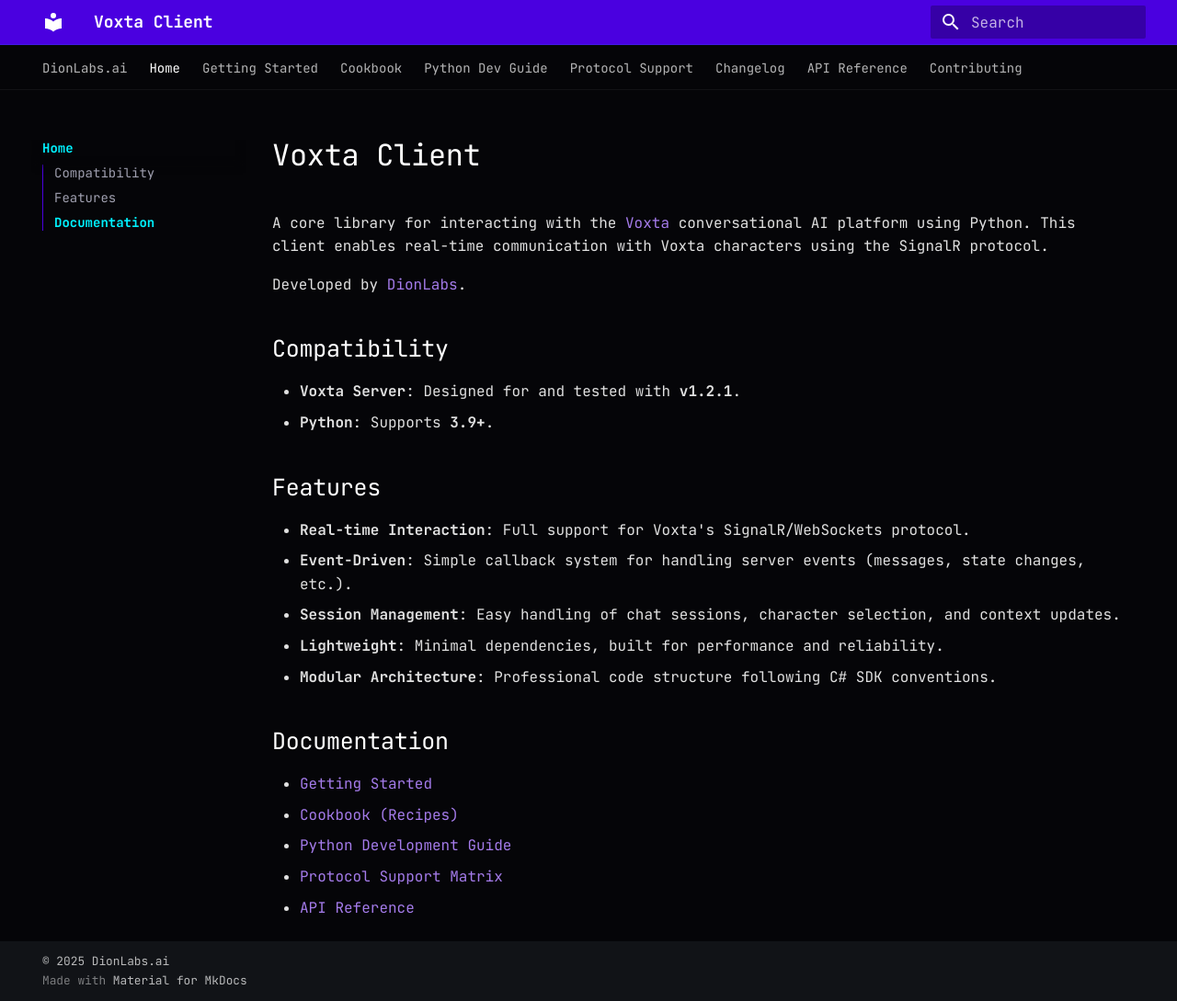
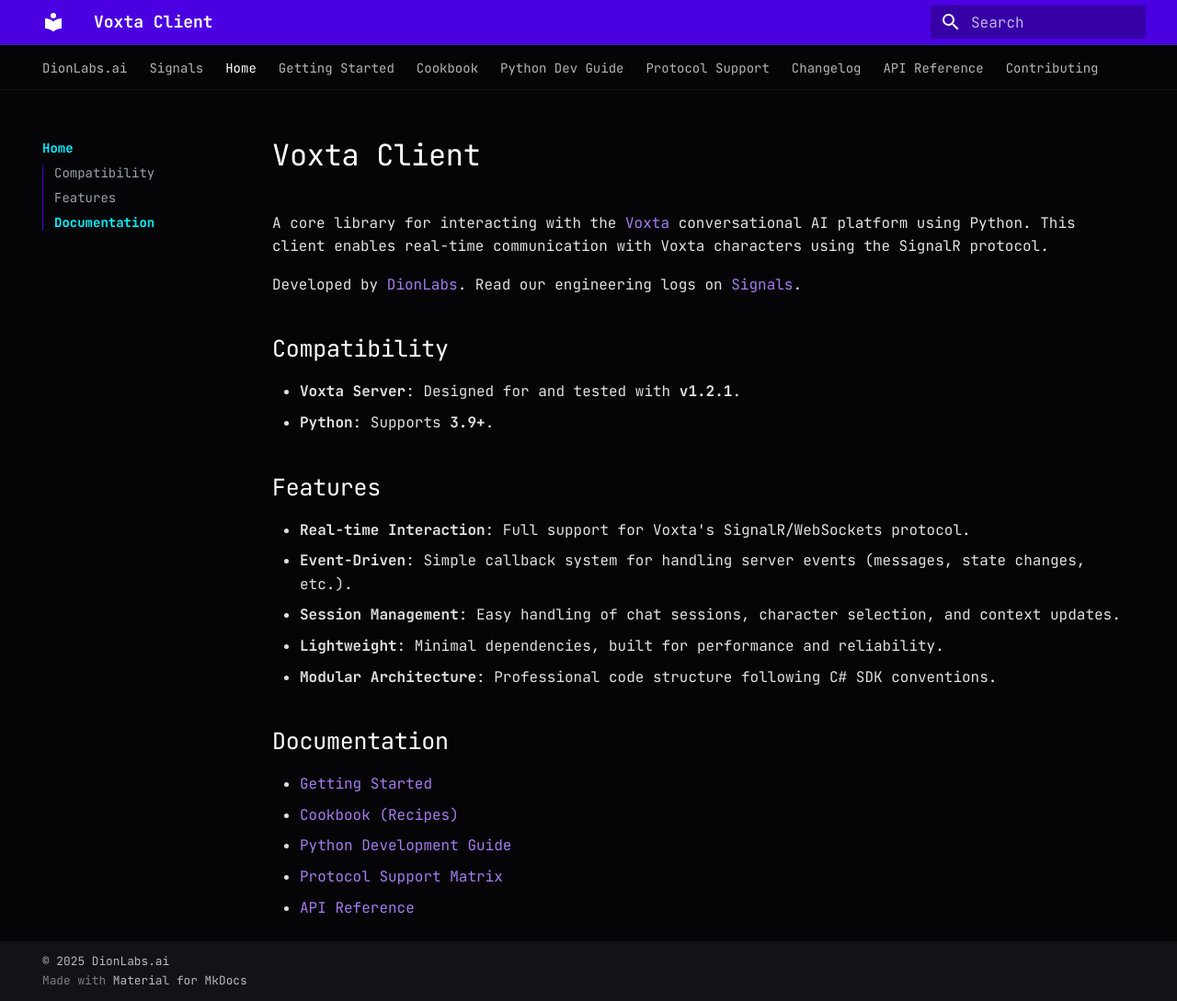
Before and after one commit to dion-labs/voxta-client, an MkDocs documentation site: the page built from docs/index.md, in a window 1280 px wide and 1089 px high. Shown: the whole window at 92% size. Built offline with MkDocs 1.6.1 and Material for MkDocs 9.7.7, drawn with Linux system fonts in a browser that asks for light colours.

Commit message:
add signals link

```diff
--- a/docs/index.md
+++ b/docs/index.md
@@ -2,7 +2,7 @@
 
 A core library for interacting with the [Voxta](https://voxta.ai) conversational AI platform using Python. This client enables real-time communication with Voxta characters using the SignalR protocol.
 
-Developed by [DionLabs](https://dionlabs.ai).
+Developed by [DionLabs](https://dionlabs.ai). Read our engineering logs on [Signals](https://signals.dionlabs.ai).
 
 ## Compatibility
 
--- a/mkdocs.yml
+++ b/mkdocs.yml
@@ -34,6 +34,7 @@
 
 nav:
   - DionLabs.ai: https://dionlabs.ai
+  - Signals: https://signals.dionlabs.ai
   - Home: index.md
   - Getting Started: getting-started.md
   - Cookbook: cookbook.md
```
